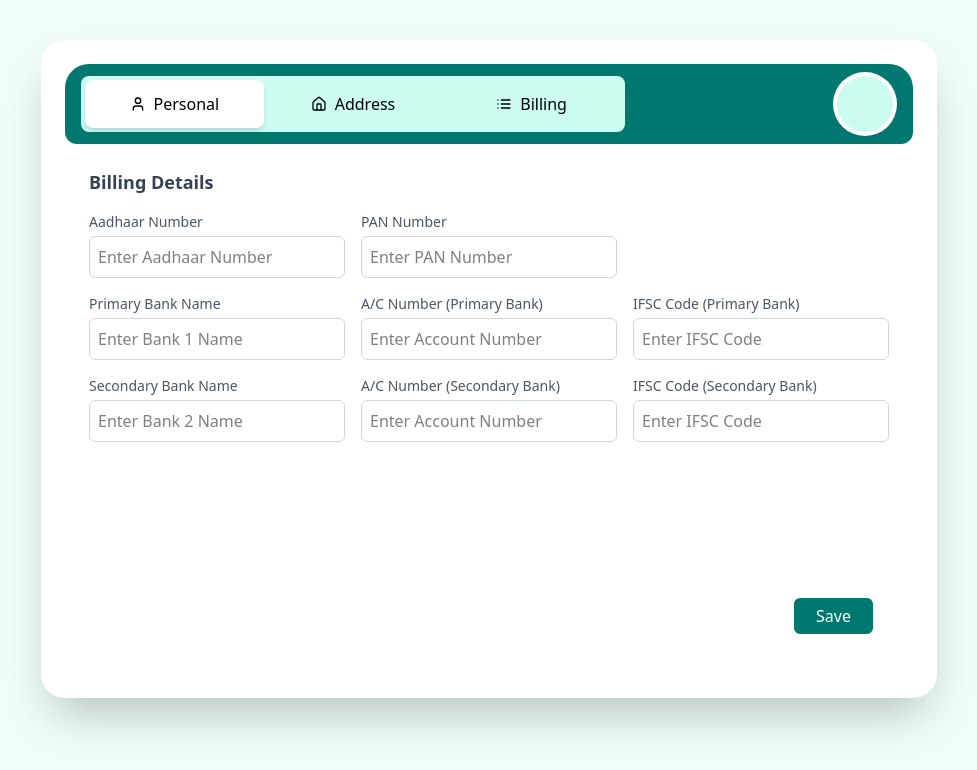
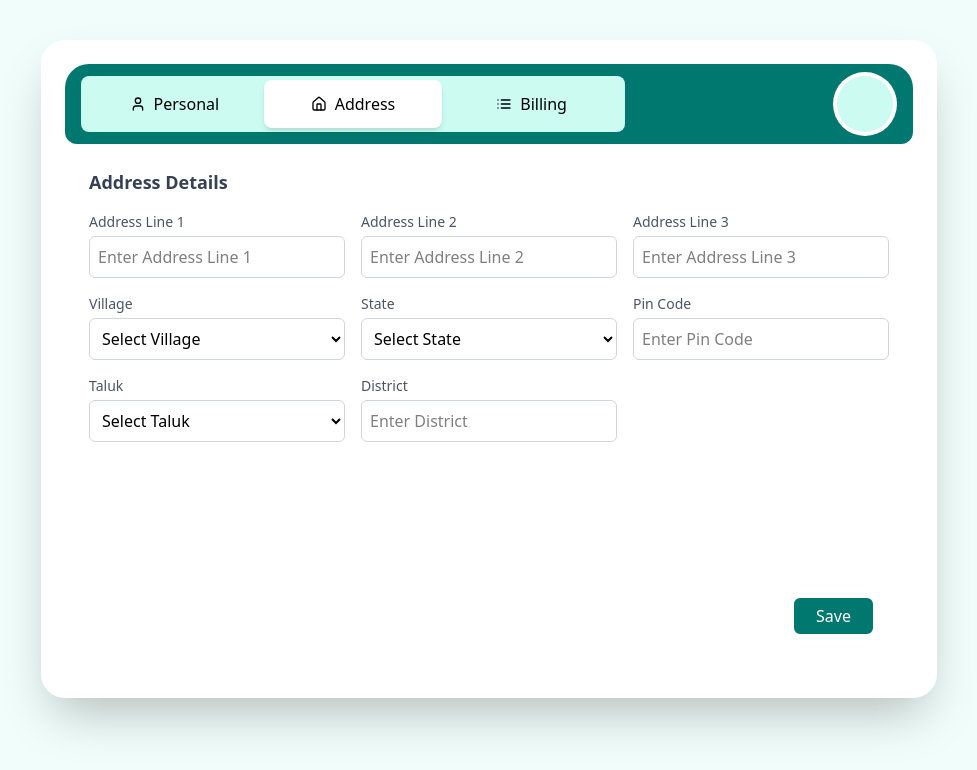
Before and after one commit to Ruturaj2003/multi-step-form-2, a React (Vite) app: page /cane-supplier/address in a window 1280 px wide. Shown: the top 770 px of the page, without its empty margins (151-1128 px from the left). Built offline with nearby package versions, Linux system fonts and the light colour scheme.

Commit message:
Refactor Navbar to highlight active links and update routing in FormLayout

```diff
--- a/src/App.jsx
+++ b/src/App.jsx
@@ -16,7 +16,7 @@ function App() {
           element={<CaneSupplierLayout></CaneSupplierLayout>}
         >
           <Route index element={<General></General>}></Route>
-          <Route path="address" element={Address}></Route>
+          <Route path="address" element={<Address></Address>}></Route>
           <Route path="billing" element={<Billing></Billing>}></Route>
         </Route>
       </Routes>
--- a/src/components/caneSupplier/Navbar.jsx
+++ b/src/components/caneSupplier/Navbar.jsx
@@ -1,13 +1,21 @@
 import { Home, List, User } from 'lucide-react';
+import { useLocation } from 'react-router-dom';
 
 const Navbar = () => {
+  const location = useLocation();
+
+  // Helper Function to identify the active link
+
+  const getLinkClass = (path) => {
+    return `flex-1 h-full flex items-center justify-center gap-2 cursor-pointer rounded-lg px-3 py-2 sm:py-0 transition hover:bg-gray-100  ${
+      location.pathname === path ? ' bg-white shadow-md' : ''
+    } `;
+  };
+
   return (
     <div className="w-full sm:w-2/3 h-12 sm:h-14 flex flex-wrap sm:flex-nowrap items-center justify-center bg-teal-100 rounded-lg p-1 gap-2 sm:gap-0">
       {/* Personal Tab */}
-      <div
-        data-value="general"
-        className="flex-1 h-full flex items-center justify-center gap-2 cursor-pointer bg-white shadow-md rounded-lg px-3 py-2 sm:py-0 transition hover:bg-gray-100"
-      >
+      <div data-value="general" className={getLinkClass('/cane-supplier')}>
         <User size={16} />
         <span className="text-sm sm:text-base">Personal</span>
       </div>
@@ -15,7 +23,7 @@ const Navbar = () => {
       {/* Address Tab */}
       <div
         data-value="address"
-        className="flex-1 h-full flex items-center justify-center gap-2 cursor-pointer rounded-lg px-3 py-2 sm:py-0 transition hover:bg-gray-100"
+        className={getLinkClass('/cane-supplier/address')}
       >
         <Home size={16} />
         <span className="text-sm sm:text-base">Address</span>
@@ -24,7 +32,7 @@ const Navbar = () => {
       {/* Billing Tab */}
       <div
         data-value="billing"
-        className="flex-1 h-full flex items-center justify-center gap-2 cursor-pointer rounded-lg px-3 py-2 sm:py-0 transition hover:bg-gray-100"
+        className={getLinkClass('/cane-supplier/billing')}
       >
         <List size={16} />
         <span className="text-sm sm:text-base">Billing</span>
--- a/src/pages/caneSupplierForm/FormLayout.jsx
+++ b/src/pages/caneSupplierForm/FormLayout.jsx
@@ -1,8 +1,5 @@
-import { Home, User } from 'lucide-react';
 import Navbar from '../../components/caneSupplier/Navbar';
-import General from './General';
-import Address from './Address';
-import Billing from './Billing';
+import { Outlet } from 'react-router-dom';
 
 const FormLayout = () => {
   return (
@@ -20,7 +17,8 @@ const FormLayout = () => {
         {/* Form */}
         {/* <General></General> */}
         {/* <Address></Address> */}
-        <Billing></Billing>
+        {/* <Billing></Billing> */}
+        <Outlet></Outlet>
       </div>
     </div>
   );
```
